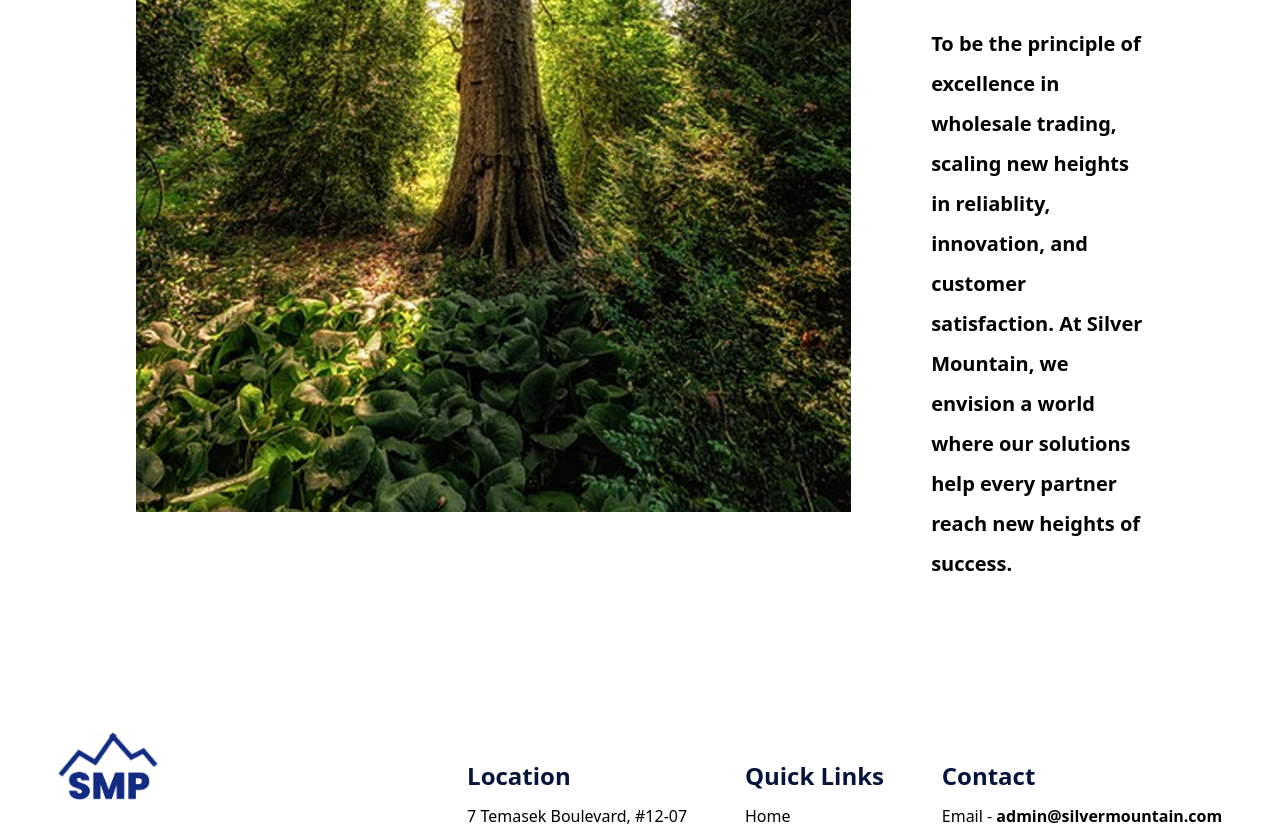
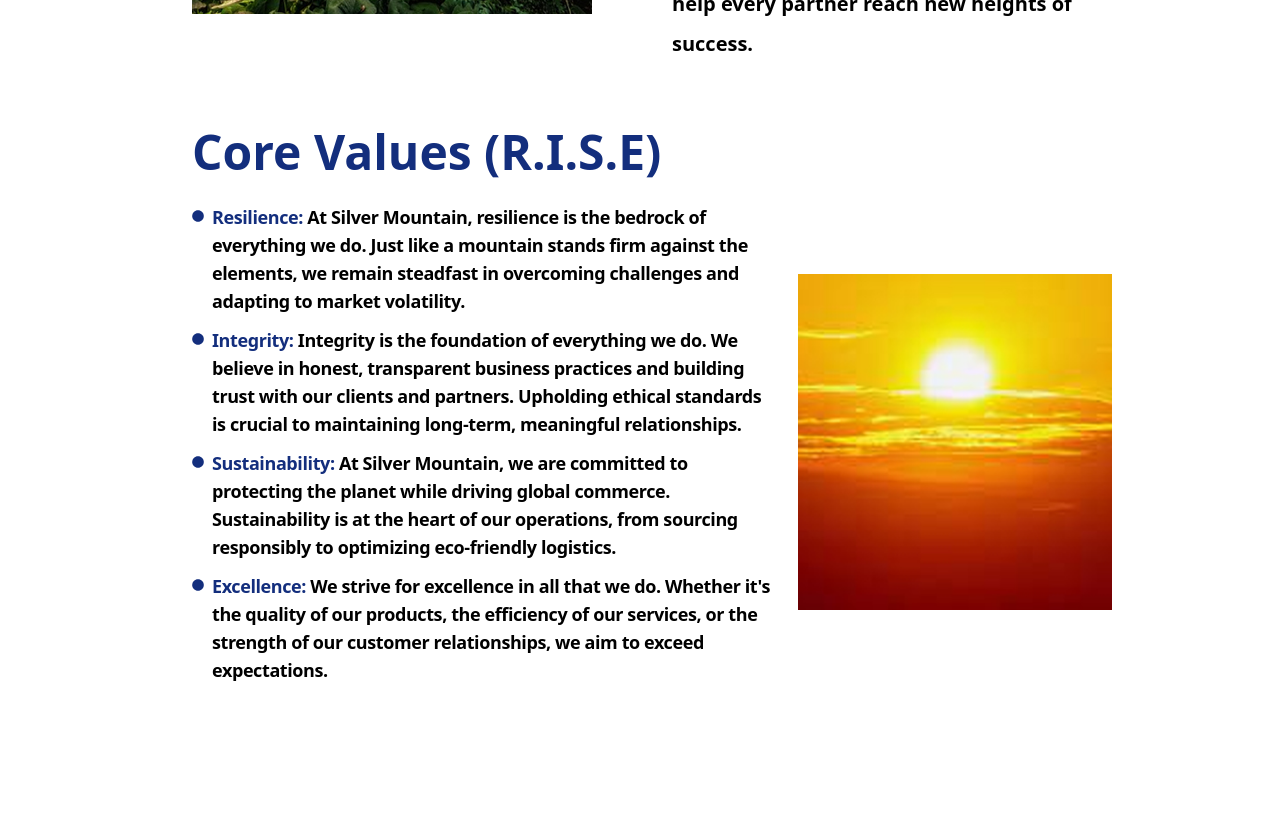
Before and after one commit to iamjusSawSoe/silvermountain, a Next.js app: page /about-us in a window 1280 px wide. Shown: the part 1440-2271 px from the top of the page. Built offline with nearby package versions, Linux system fonts and the light colour scheme.

Commit message:
add core values section

```diff
--- a/app/about-us/page.js
+++ b/app/about-us/page.js
@@ -1,4 +1,5 @@
 import Image from "next/image";
+import { FaCircle } from "react-icons/fa";
 
 const AboutUs = () => {
   return (
@@ -37,8 +38,8 @@ const AboutUs = () => {
         <Image
           src={"/assets/about_us/1.jpg"}
           alt="silver mountain about us"
-          width={1000}
-          height={500}
+          width={400}
+          height={400}
           className=""
         />
         <div>
@@ -58,6 +59,78 @@ const AboutUs = () => {
           </p>
         </div>
       </div>
+
+      {/* start of core values */}
+      <div>
+        <h1 className="text-5xl font-bold text-primary mt-16">
+          Core Values (R.I.S.E)
+        </h1>
+        <div className="grid grid-cols-[65%_35%] gap-6 mt-6 w-full items-center tracking-tight">
+          {/* Text Content (70%) */}
+          <div className="space-y-2">
+            <div className="flex gap-2">
+              <div className="w-6 mt-[0.6rem]">
+                <FaCircle fontSize={12} className="text-primary" />
+              </div>
+              <span className="mt-[3px] font-bold text-lg">
+                <span className="text-primary">Resilience: </span>
+                At Silver Mountain, resilience is the bedrock of everything we
+                do. Just like a mountain stands firm against the elements, we
+                remain steadfast in overcoming challenges and adapting to market
+                volatility.
+              </span>
+            </div>
+            <div className="flex gap-2">
+              <div className="w-6 mt-[0.6rem]">
+                <FaCircle fontSize={12} className="text-primary" />
+              </div>
+              <span className="mt-[3px] font-bold text-lg">
+                <span className="text-primary">Integrity: </span>
+                Integrity is the foundation of everything we do. We believe in
+                honest, transparent business practices and building trust with
+                our clients and partners. Upholding ethical standards is crucial
+                to maintaining long-term, meaningful relationships.
+              </span>
+            </div>
+            <div className="flex gap-2">
+              <div className="w-6 mt-[0.6rem]">
+                <FaCircle fontSize={12} className="text-primary" />
+              </div>
+              <span className="mt-[3px] font-bold text-lg">
+                <span className="text-primary">Sustainability: </span>
+                At Silver Mountain, we are committed to protecting the planet
+                while driving global commerce. Sustainability is at the heart of
+                our operations, from sourcing responsibly to optimizing
+                eco-friendly logistics.
+              </span>
+            </div>
+            <div className="flex gap-2">
+              <div className="w-6 mt-[0.6rem]">
+                <FaCircle fontSize={12} className="text-primary" />
+              </div>
+              <span className="mt-[3px] font-bold text-lg">
+                <span className="text-primary">Excellence: </span>
+                We strive for excellence in all that we do. Whether it's the
+                quality of our products, the efficiency of our services, or the
+                strength of our customer relationships, we aim to exceed
+                expectations.
+              </span>
+            </div>
+          </div>
+
+          {/* Image (30%) */}
+          <div className="w-full">
+            <Image
+              src="/assets/about_us/2.jpg"
+              alt="silver mountain about us"
+              width={800}
+              height={400}
+              layout="responsive"
+              sizes="(max-width: 768px) 100vw, (max-width: 1200px) 50vw, 30vw"
+            />
+          </div>
+        </div>
+      </div>
     </div>
   );
 };
--- a/package.json
+++ b/package.json
@@ -12,6 +12,7 @@
     "next": "15.1.6",
     "react": "^19.0.0",
     "react-dom": "^19.0.0",
+    "react-icons": "^5.4.0",
     "swiper": "^11.2.1"
   },
   "devDependencies": {
```
Also changed, not shown: 1 other file (tests, documents, lock files or other folders).
